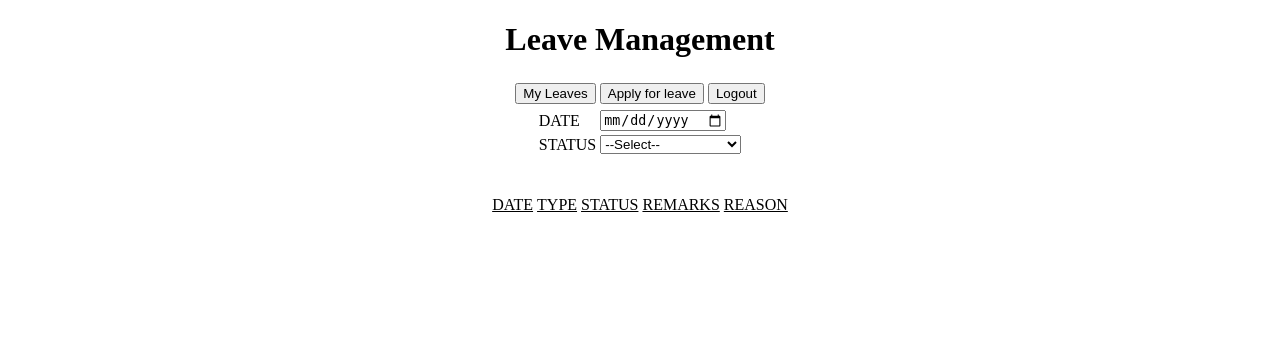
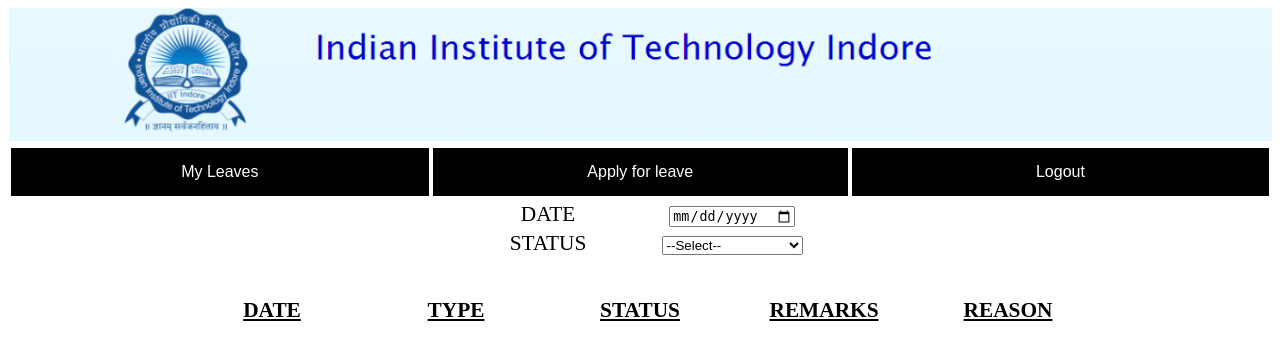
Before and after one commit to Hanupriya26/CSE-Automation, a PHP site: page /home.php in a window 1280 px wide. Shown: the top 360 px of the page. Run offline with PHP 8.4, Linux system fonts and the light colour scheme; a user stored in the database is signed in; data comes from the database, SQL or seed files in the repository; lists and menus that the app fills with data are empty.

Commit message:
Front-end Added

```diff
--- a/Leave/home.php
+++ b/Leave/home.php
@@ -12,7 +12,10 @@
     function closepop() {
          document.getElementById("pop").style.display = "none";
      }
-
+     function closeapprove()
+     {
+         document.getElementById("pop").style.display = "none";
+     }
      function submitform()
   {
     document.filterform.submit();
@@ -22,15 +25,18 @@
     document.filterform1.submit();
   }
 </script>
-<body ><center>
- <h1>Leave Management</h1>
+<body >
+<center>
+
+<img src="title.png" width=100%>
+
 
 <?php
 
 $host="localhost";
 $dbusername="root";
 $dbpassword="";
-$dbname="leave";
+$dbname="leaves";
 $dbconn =mysqli_connect($host,$dbusername,$dbpassword,$dbname);
 session_start();
 
@@ -103,16 +109,17 @@ if($dummy==0)
 else if(isset($_SESSION["username"]) )
 {
   $username=$_SESSION['username']; ?>
-  <c><form action="?" method="POST">
+  <form action="?" method="POST">
   <table>
-  <tr>
-          <td><button type="submit" name="my_leaves" >My Leaves</button></td></form>
+  <tr >
+          <td class="usernavtd" ><button type="submit" name="my_leaves" class="usernavigation" >My Leaves</button></td>
+        </form>
           <form action="?" method="POST">
-          <td><button type="submit" name="Apply" >Apply for leave</button></td>
-          <td> <button type="submit" name="logout"> Logout</button></td>
+          <td class="usernavtd"><button type="submit" name="Apply" class="usernavigation">Apply for leave</button></td>
+          <td class="usernavtd"> <button type="submit" name="logout" class="usernavigation"> Logout</button></td>
   </tr>
 </form>
-</table></c>
+</table>
 <?php
 if(isset($_POST['Apply']))
 {
@@ -124,7 +131,7 @@ if(isset($_POST['Apply']))
    <td><input required type="date" name="applydate" data-date-inline-picker min="<?php echo date('Y-m-d');?>" required></td></tr>
    <tr><td >Type</td><td> <input type="text" name="applytype" required ></td></tr>
   <tr> <td >Reason</td><td><input type="text" name="applyreason" required> </td></tr>
-  <tr> <td><button type="submit" name="applyform" >Apply</button></td> </tr>
+  <tr> <td><button type="submit" name="applyform" class="formsubmit" >Apply</button></td> </tr>
   </form> </table>
    <?php
 }
@@ -294,29 +302,29 @@ if(isset($_POST["change"]))
   ?>
   <div id="pop" class="box" hidden >
   <div>
-      <button class="close" onclick="closepop()">X</button>
+      <button class="close" onclick="closepop()">X</button><br><br>
       <form action="?" method="post">
-       DATE  <input type="date" name="date" ><br>
-       User_ID  <input type="text" name="userID" ><br>
-       <c><button type="submit" name="apply">Apply</button></c>
+       DATE  <input type="date" name="date" ><br><br>
+       User_ID  <input type="text" name="userID" ><br><br>
+       <c><button type="submit" class="formsubmit" name="apply">Apply</button></c>
        </form>
    </div>
   </div>
-
-    <br><button onclick="openpop()"> Filter </button>
+<table><tr><td>
+    <br><button onclick="openpop()" class="formsubmit"> Filter </button> </td></tr></table>
     </center> <table>
    <form action="" method="POST">
    <td>  STATUS:   </td>
-  <tr><td> <button type="submit" name="all_leaves" >All leaves</button></td></tr>
-  <tr><td><button type="submit" name="approved" >Approved</button></td></tr>
-  <tr><td><button type="submit" name="disapproved" >Disapproved</button></td></tr>
-  <tr> <td> <button type="submit" name="waiting" >Waiting</button></td></tr>
+  <tr><td> <button class="formsubmit" type="submit" name="all_leaves" >All leaves</button></td></tr>
+  <tr><td><button class="formsubmit" type="submit" name="approved" >Approved</button></td></tr>
+  <tr><td><button class="formsubmit" type="submit" name="disapproved" >Disapproved</button></td></tr>
+  <tr> <td> <button class="formsubmit" type="submit" name="waiting" >Waiting</button></td></tr>
   </form>
   </table><center>
-  <table>
+
 
 <?php
-$result=mysqli_query($dbconn,"SELECT * FROM leaves ");
+$result=mysqli_query($dbconn,"SELECT * FROM leaves");
 if(isset ($_SESSION["status"]))
 {
   $status=$_SESSION["status"];
--- a/Leave/pop.css
+++ b/Leave/pop.css
@@ -7,3 +7,71 @@ background-color:white;
 border: 3px solid #f1f1f1;
 z-index: 9;
 }
+
+.formsubmit{
+   background-color: #0066ff; /* Green */
+   border: none;
+   color: white;
+   padding: 15px 15px;
+   text-align: center;
+   text-decoration: none;
+   display: inline-block;
+   font-size: 16px;
+   width: 100%;
+ }
+
+.navigation{
+   background-color: black; /* Green */
+   border: none;
+   color: white;
+   width: 49%;
+   padding: 15px 32px;
+   text-align: center;
+   text-decoration: none;
+   display: inline-block;
+   font-size: 16px;
+ }
+
+.usernavigation{
+   background-color: black; /* Green */
+   border: none;
+   color: white;
+   width: 100%;
+   padding: 15px 32px;
+   text-align: center;
+   text-decoration: none;
+   display: inline-block;
+   font-size: 16px;
+ }
+ .tabs
+ {
+    width: 400px;
+ }
+ .adminnav{
+   background-color: black; /* Green */
+   border: none;
+   color: white;
+
+   padding: 15px 32px;
+   text-align: center;
+   text-decoration: none;
+   display: inline-block;
+   font-size: 16px;
+ }
+ td,th
+ {
+   /* border: 1px solid black; */
+   width: 180px;
+   text-align: center;
+   font-size: 16pt;
+ }
+ .usernavtd
+ {
+   width: 500px;
+   text-align: center;
+
+ }
+ /* .tabrow
+ {
+    width: 800px;
+ } */
```
Also changed, not shown: other parts of Leave/home.php (+33 -20 lines), Leave/leaves.sql (renamed from Leave/leave.sql, +9 -11 lines), Leave/title.png (added).
